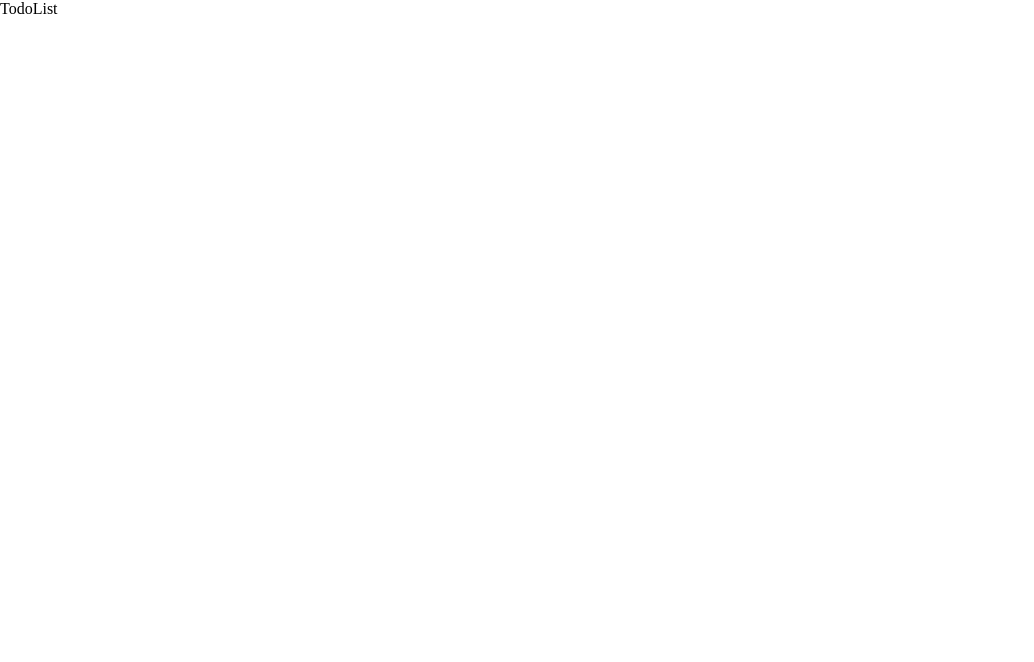
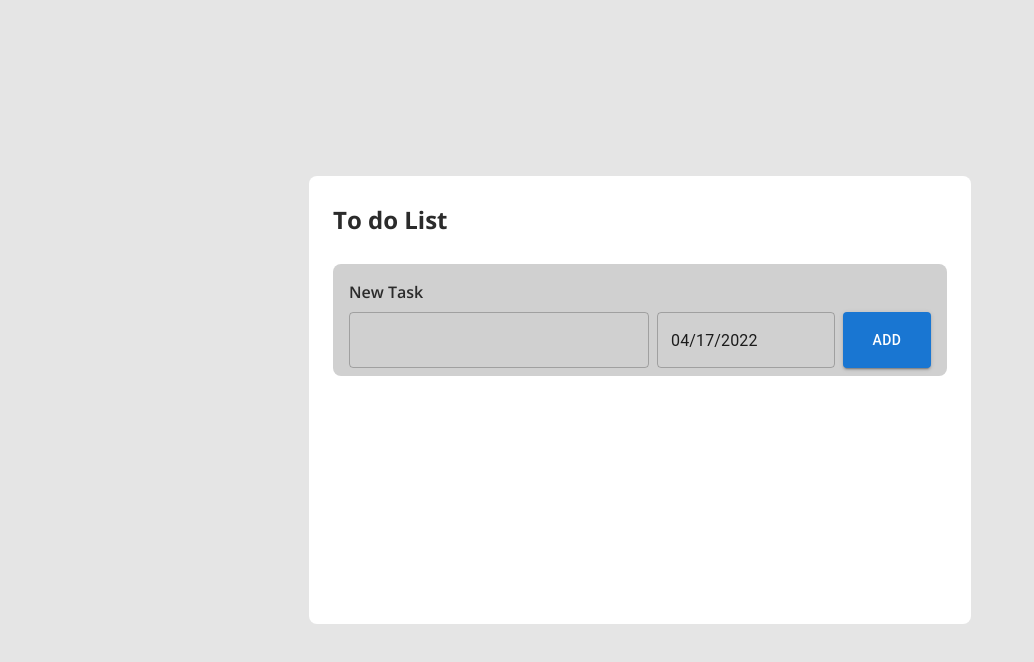
Before and after one commit to hamyeghishyan/shop, a React (Create React App) app: page / in a window 1280 px wide. Shown: the top 662 px of the page, without its empty margins (0-1034 px from the left). Built offline with nearby package versions, Linux system fonts and the light colour scheme.

Commit message:
release 0.1.1

```diff
--- a/package.json
+++ b/package.json
@@ -6,10 +6,12 @@
         "@emotion/react": "^11.10.6",
         "@emotion/styled": "^11.10.6",
         "@mui/material": "^5.12.1",
+        "@mui/x-date-pickers": "^6.2.1",
         "@reduxjs/toolkit": "^1.9.3",
         "@testing-library/jest-dom": "^5.16.5",
         "@testing-library/react": "^13.4.0",
         "@testing-library/user-event": "^14.4.3",
+        "dayjs": "^1.11.7",
         "react": "^18.2.0",
         "react-dom": "^18.2.0",
         "react-redux": "^8.0.5",
--- a/src/components/TodoList/index.jsx
+++ b/src/components/TodoList/index.jsx
@@ -1,8 +1,25 @@
 import React from "react";
+import TextField from "@mui/material/TextField";
+import dayjs from "dayjs";
+import { AdapterDayjs } from "@mui/x-date-pickers/AdapterDayjs";
+import { LocalizationProvider, MobileDatePicker } from "@mui/x-date-pickers";
+import { Button } from "@mui/material";
 import "./style.scss";
 
 function TodoList() {
-    return <div>TodoList</div>
+    return <div className="todo_list_wrapper">
+        <h3 className="todo_list_title">To do List</h3>
+        <div className="new_task_wrapper">
+            <h3 className="new_task_title">New Task</h3>
+            <div className="new_task_inputs_wrapper">
+            <TextField variant="outlined" />
+            <LocalizationProvider dateAdapter={AdapterDayjs}>
+                    <MobileDatePicker defaultValue={dayjs("2022-04-17")} />
+            </LocalizationProvider>
+            <Button variant="contained">Add</Button>
+            </div>
+        </div>
+    </div>
 }
 
 export default TodoList;
--- a/src/components/TodoList/style.scss
+++ b/src/components/TodoList/style.scss
@@ -0,0 +1,34 @@
+.todo_list_wrapper {
+    width: 662px;
+    min-height: 448px;
+    background-color: #fff;
+    border-radius: 8px;
+    padding: 24px;
+    & .todo_list_title {
+        color: #2b2b2b;
+        font-size: 24px;
+        line-height: 40px;
+        font-family: "OpenSans-700";
+    }
+    & .new_task_wrapper {
+        width: 100%;
+        background-color: #d0d0d0;
+        border-radius: 8px;
+        height: 112px;
+        margin-top: 24px;
+        padding: 16px;
+        & .new_task_title {
+            color: #2b2b2b;
+            font-size: 16px;
+            line-height: 24px;
+            font-family: "OpenSans-600";
+            margin-bottom: 8px;
+        }
+        & .new_task_inputs_wrapper {
+            height: 48px;
+            display: grid;
+            gap: 8px;
+            grid-template-columns: 1fr 178px 88px;
+        }
+    }
+}
--- a/src/index.scss
+++ b/src/index.scss
@@ -4,4 +4,14 @@
     margin: 0;
     padding: 0;
     box-sizing: border-box;
+    font-family: "OpenSans-400";
 }
+
+.App {
+    width: 100%;
+    background-color: #e5e5e5;
+    min-height: 100vh;
+    display: flex;
+    justify-content: center;
+    align-items: center;
+}
```
Also changed, not shown: 1 other file (tests, documents, lock files or other folders).
